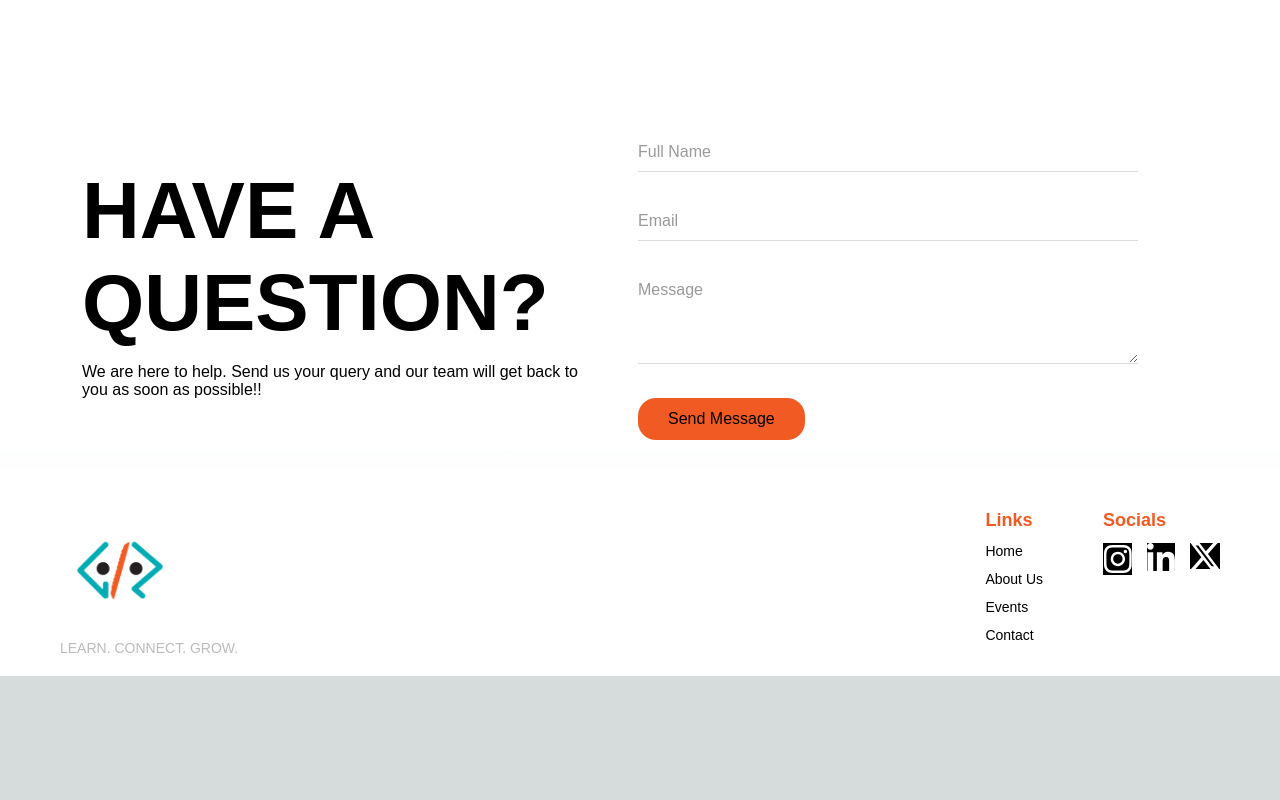
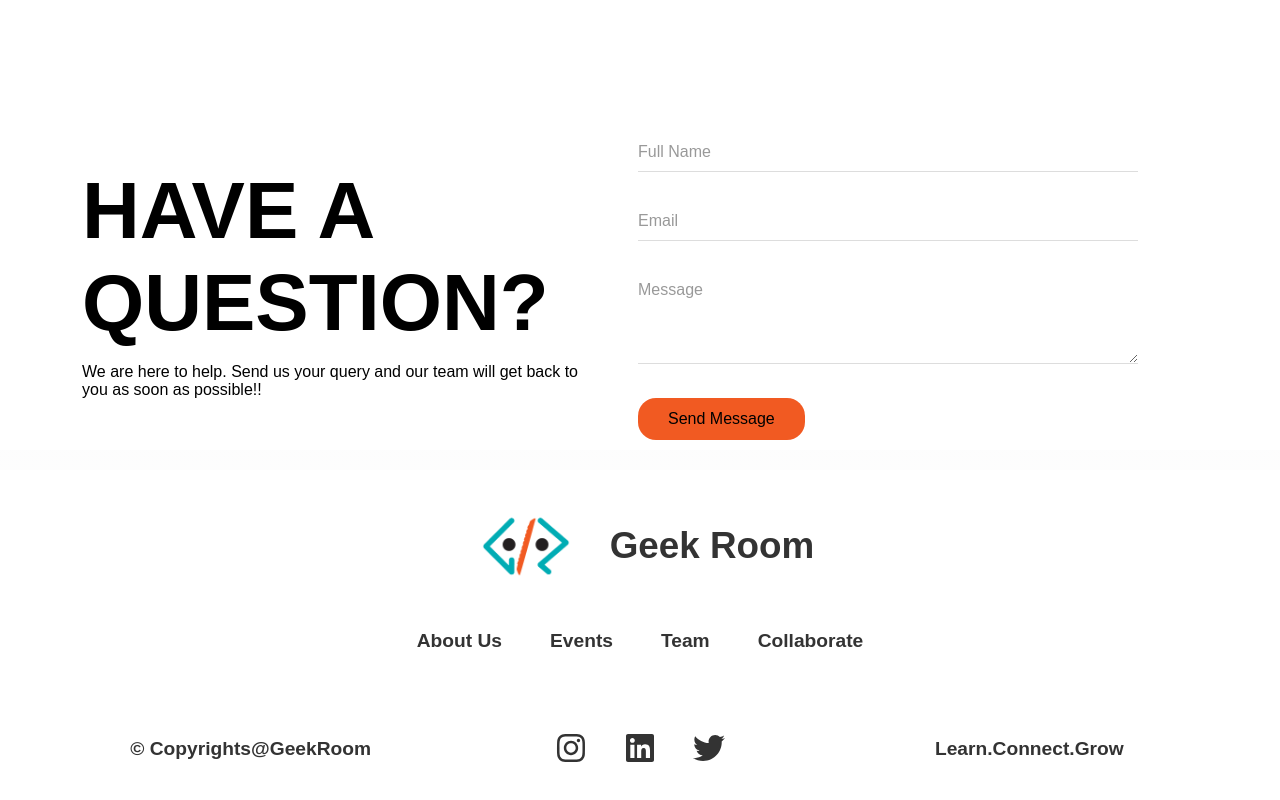
Before and after one commit to AdityaSingh2005/Geek-Room, a Next.js app: page / in a window 1280 px wide. Shown: the part 5252-6052 px from the top of the page. Before the commit the page ends 5928 px from the top, so only its background shows below. Built offline with nearby package versions, Linux system fonts and the light colour scheme; a web font is replaced by a local one.

Commit message:
Footer updated

```diff
--- a/package.json
+++ b/package.json
@@ -9,6 +9,9 @@
     "lint": "next lint"
   },
   "dependencies": {
+    "@fortawesome/fontawesome-svg-core": "^6.6.0",
+    "@fortawesome/free-brands-svg-icons": "^6.6.0",
+    "@fortawesome/react-fontawesome": "^0.2.2",
     "@uidotdev/usehooks": "^2.4.1",
     "next": "^14.2.16",
     "next-themes": "^0.3.0",
--- a/src/Components/Footer/Footer.tsx
+++ b/src/Components/Footer/Footer.tsx
@@ -1,46 +1,46 @@
-import React from 'react';
-import Image from 'next/image';
-import Link from 'next/link';
-import styles from '../../styles/footer.module.scss';
-// import GeekRoomLogo from '../../../public/Images/GeekRoomLogo.svg';
-import Geek2 from "../../../public/Images/Transparent logo.png";
-import Instagram from '../../../public/Images/Instagram.svg';
-import Linkedin from '../../../public/Images/Linkedin.svg';
-import Twiiter from '../../../public/Images/Twitter.svg';
+import React from 'react'
+import Image from 'next/image'
+import Link from 'next/link'
+import styles from '../../styles/footer.module.scss'
+import Geek2 from "../../../public/Images/Transparent logo.png"
+import { FontAwesomeIcon } from '@fortawesome/react-fontawesome'
+import { library } from '@fortawesome/fontawesome-svg-core'
+import { faInstagram, faLinkedin, faTwitter } from '@fortawesome/free-brands-svg-icons'
 
+library.add(faInstagram, faLinkedin, faTwitter)
 
-const Footer = () => {
+export default function Footer() {
   return (
     <footer className={styles.footer}>
       <div className={styles.footerContent}>
         <div className={styles.logoSection}>
-          <Image src={Geek2} alt="Footer Logo" width={120} height={120} />
-          <p className={styles.tagline}>LEARN. CONNECT. GROW.</p>
+          <div className={styles.logoWithText}>
+            <Image src={Geek2} alt="Footer Logo" width={120} height={120} />
+            <span className={styles.geekRoomText}>Geek Room</span>
+          </div>
         </div>
         <div className={styles.linksSection}>
-          <div className={styles.linkColumn}>
-            <h3>Links</h3>
-            <Link href="/">Home</Link>
-            <Link href="/about">About Us</Link>
-            <Link href="/events">Events</Link>
-            {/* <Link href="/team">Our Team</Link> */}
-            <Link href="/contact">Contact</Link>
+          <Link href="/about" className={styles.link}>About Us</Link>
+          <Link href="/events" className={styles.link}>Events</Link>
+          <Link href="#" className={styles.link}>Team</Link>
+          <Link href="#" className={styles.link}>Collaborate</Link>
+        </div>
+        <div className={styles.bottomRow}>
+          <span className={styles.copyright}>© Copyrights@GeekRoom</span>
+          <div className={styles.socialIcons}>
+            <Link href="https://www.instagram.com/_geek.room/">
+              <FontAwesomeIcon icon={faInstagram} className={styles.socialIcon} />
+            </Link>
+            <Link href="https://www.linkedin.com/company/geekr00m/mycompany/">
+              <FontAwesomeIcon icon={faLinkedin} className={styles.socialIcon} />
+            </Link>
+            <Link href="https://x.com/geek__room_">
+              <FontAwesomeIcon icon={faTwitter} className={styles.socialIcon} />
+            </Link>
           </div>
-          <div className={styles.Socials}>
-            <h3>Socials</h3>
-            <div className={styles.SocialsLinks}>
-            <Link href="https://www.instagram.com/_geek.room/"><Image src={Instagram} alt='Instagram' style={{backgroundColor:'black'}} /></Link>
-            <Link href="https://www.linkedin.com/company/geekr00m/mycompany/"><Image src={Linkedin} alt='Linkedin' style={{backgroundColor:'black'}} /></Link>
-            <Link href="https://x.com/geek__room_"><Image src={Twiiter} alt='Twitter' style={{backgroundColor:'black'}}/></Link>
-            </div>
-          </div>
+          <span className={styles.designedBy}>Learn.Connect.Grow</span>
         </div>
       </div>
-      {/* <div className={styles.bottomBar}>
-        <p>&copy; 2024 Geek Room. All rights reserved.</p>
-      </div> */}
     </footer>
-  );
-};
-
-export default Footer;
+  )
+}
--- a/src/styles/footer.module.scss
+++ b/src/styles/footer.module.scss
@@ -1,131 +1,135 @@
-@import url('https://fonts.googleapis.com/css2?family=Poppins:wght@400;700&display=swap');
 .footer {
-    position: relative;
     background-color: white;
-    color: black;
-    padding: 40px 0 20px;
-    overflow: hidden;
-    font-family: "Satoshi", sans-serif;
-}
+    display: flex;
+    justify-content: center;
+    font-family: Arial, Helvetica, sans-serif;
+    padding-top: 1rem;
 
     .footerContent {
       display: flex;
-    justify-content: space-between;
-    align-items: flex-start;
+      flex-direction: column;
+      align-items: center;
       max-width: 1200px;
-    margin: 0 auto;
-    padding: 0 20px;
-}
+      width: 100%;
+      text-align: center;
+      height: auto;
 
       .logoSection {
-    flex: 1;
         display: flex;
-    flex-direction: column;
         justify-content: center;
-    align-items: flex-start;
+        align-items: center;
+        margin-bottom: 1.5rem;
 
-    .tagline {
-        margin-top: 10px;
-        font-size: 14px;
-        color: #bbb;
+        .logoWithText {
+          display: flex;
+          align-items: center;
+
+          .geekRoomText {
+            font-size: 2.3rem;
+            font-weight: bold;
+            color: #333;
+            margin-left: 1.5rem;
+          }
         }
       }
 
       .linksSection {
-    flex: 2;
         display: flex;
-    justify-content: flex-end;
-    gap: 60px;
-}
+        justify-content: center;
+        gap: 3rem;
+        margin-bottom: 1.5rem;
 
-.linkColumn, .SocialLinks{
-    display: flex;
-    flex-direction: column;
-    gap: 12px;
-
-    h3 {
-        font-size: 18px;
-        font-weight: 600;
-        color: #F15A22;
-        margin: 0;
-    }
-
-    a {
-        color: black;
+        .link {
           text-decoration: none;
-        font-size: 14px;
-        transition: color 0.3s ease, transform 0.2s ease;
+          color: #333;
+          font-size: 1.2rem;
+          font-weight: bold;
 
           &:hover {
-            color: #00ACB4;
-            transform: translateX(5px);
+            color: #00acb4;
           }
         }
       }
 
-.bottomBar {
-    margin-top: 50px;
-    padding-top: 20px;
-    border-top: 1px solid rgba(255, 255, 255, 0.1);
+      .bottomRow {
+        display: flex;
+        justify-content: space-between;
+        align-items: center;
+        width: 100%;
+        padding: 1.5rem 1rem;
+        flex-wrap: wrap;
+        margin-top: 1rem;
+
+        .copyright,
+        .designedBy {
+          color: #333;
+          font-size: 1.2rem;
+          font-weight: bold;
+          margin: 1rem 0;
+          flex: 1;
+          text-align: center;
+        }
+
+        .socialIcons {
           display: flex;
           justify-content: center;
-    align-items: center;
-    max-width: 1200px;
-    margin-left: auto;
-    margin-right: auto;
-    padding-left: 20px;
-    padding-right: 20px;
-    font-size: 12px;
-    color: #888;
+          gap: 2.3rem;
+          margin: 1rem 0;
+          flex: 1;
 
-    p{
-    margin: 0;
+          .socialIcon {
+            width: 32px;
+            height: 32px;
+            color: #333;
+
+            &:hover {
+              color: #00acb4;
+            }
+          }
+        }
       }
     }
 
     @media (max-width: 768px) {
       .footerContent {
+        padding: 0 1rem;
+
+        .linksSection {
+          flex-direction: column;
+          gap: 1rem;
+        }
+
+        .bottomRow {
           flex-direction: column;
           align-items: center;
-        text-align: center;
+          padding: 1.5rem 0;
+
+          .copyright,
+          .designedBy {
+            width: 100%;
+            margin-bottom: 1rem;
           }
 
-    .linksSection {
-        margin-top: 40px;
-        justify-content: center;
-        gap: 40px;
-    }
-
-    .bottomBar {
-        flex-direction: column;
-        gap: 15px;
-    }
-}
-
-.Socials{
-  display: flex;
-  flex-direction: column;
-  gap: 12px;
-
-  h3 {
-    font-size: 18px;
-    font-weight: 600;
-    color: #F15A22;
-    margin: 0;
-  }
-
-  .SocialsLinks {
-    display: flex;
-    gap: 15px;
-
-
-    a {
-      text-decoration: none;
-      font-size: 14px;
-
-      &:hover {
-        filter: drop-shadow( 2px 2px 8px #00ACB4);
+          .socialIcons {
+            gap: 1.5rem;
+            margin: 1rem 0;
+            width: 100%;
           }
         }
       }
     }
+
+    @media (max-width: 480px) {
+      .footerContent {
+        .logoSection {
+          margin-bottom: 1rem;
+        }
+
+        .linksSection {
+          .link {
+            font-size: 1.2rem;
+          }
+        }
+      }
+    }
+  }
```
Also changed, not shown: 1 other file (tests, documents, lock files or other folders). Lines whose indentation alone changed are shown as unchanged.
